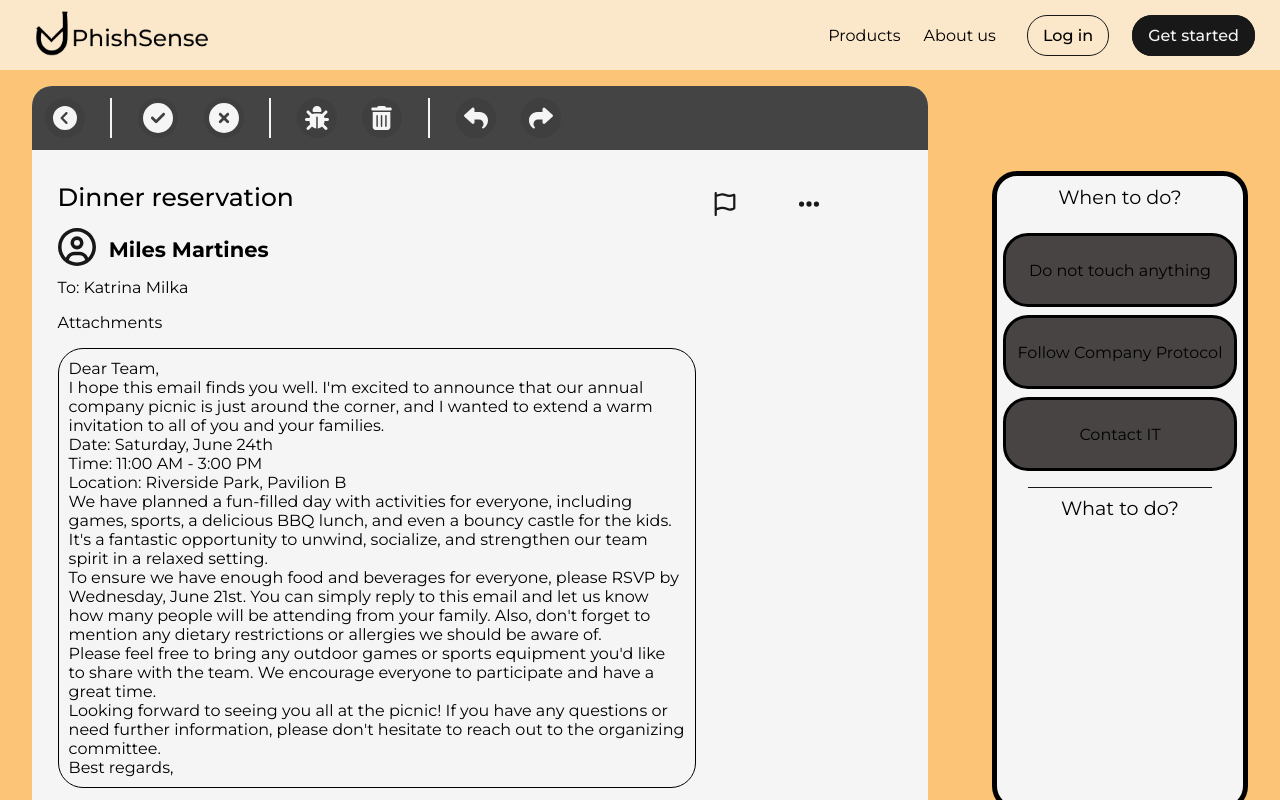
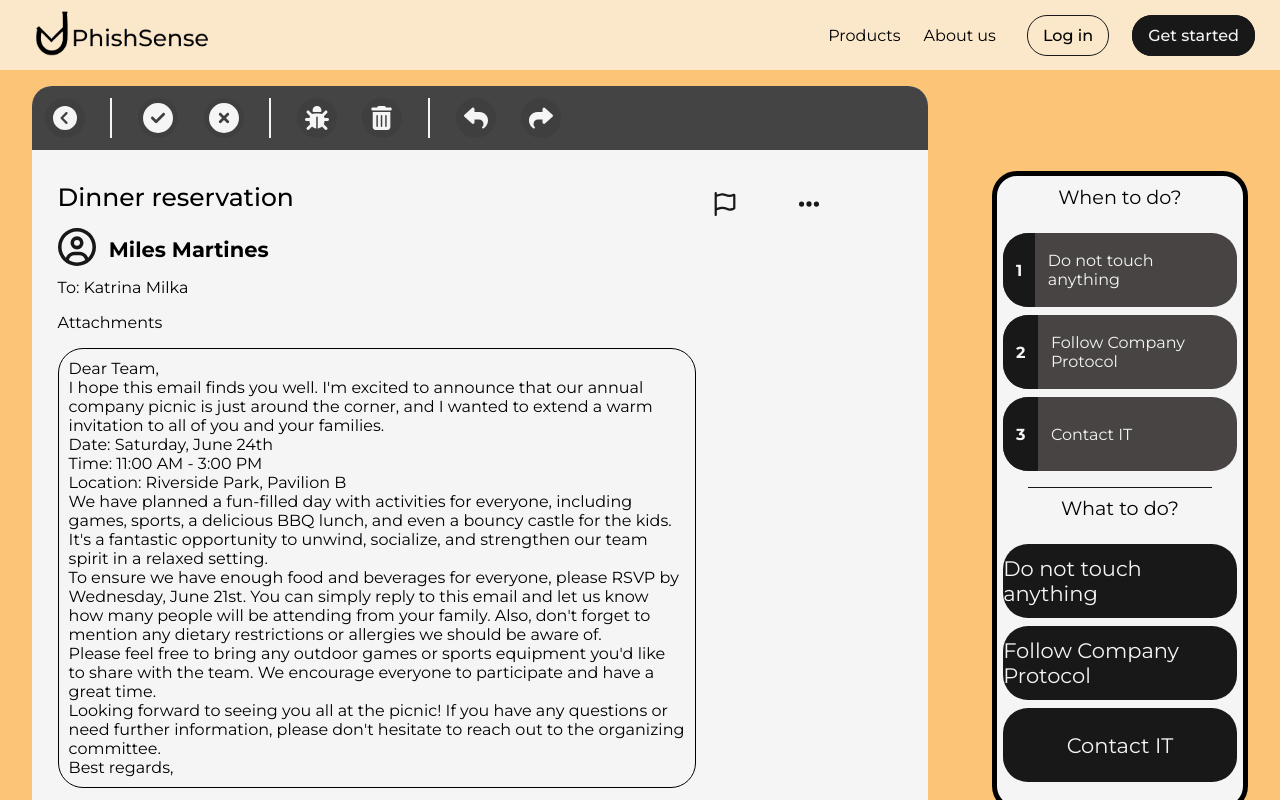
Before and after one commit to Que-sar/PhishSense, a React (Create React App) app: page /demo in a window 1280 px wide. Shown: the top 800 px of the page. Built offline with nearby package versions, Linux system fonts and the light colour scheme.

Commit message:
Some nice elements, buttons need setup

```diff
--- a/src/components/simulation/TodoPanel.css
+++ b/src/components/simulation/TodoPanel.css
@@ -43,17 +43,55 @@
   margin-bottom: 2vh;
 }
 
-.simText-container {
+.panel-button {
+  font-size: calc(16px + 0.390625vw);
+  background-color: rgb(24, 24, 24);
+}
+
+.panel-button:hover {
+  background-color: rgba(0, 0, 0, 0.65);
+  transition: background-color 0.3s ease;
+}
+
+.todo-placing > * {
   display: flex;
   justify-content: center;
   align-items: center;
-  border-style: solid;
   border-radius: 25px;
   margin-bottom: 1vh;
   height: 100%;
   width: 100%;
+  user-select: none;
+  color: whitesmoke;
+}
+
+.simText-container {
+  display: flex;
+  justify-content: space-between;
+  border-radius: 25px;
+  margin-bottom: 1vh;
   background-color: #484444;
   user-select: none;
+}
+
+.action-index {
+  display: flex;
+  justify-content: center;
+  align-items: center;
+  flex-basis: 10%;
+  height: 100%;
+  width: 100%;
+  padding-left: 1vw;
+  padding-right: 1vw;
+  border-radius: 25px 0px 0px 25px;
+  font-weight: bold;
+  background-color: rgb(24, 24, 24);
+}
+
+.action-place {
+  flex-basis: 90%;
+  margin-right: 2vw;
+  margin-left: 1vw;
 }
 
 .todo-rankingpanel-top {
--- a/src/components/simulation/TodoPanel.js
+++ b/src/components/simulation/TodoPanel.js
@@ -71,7 +71,8 @@ const TodoPanel = () => {
                         {...provided.draggableProps}
                         ref={provided.innerRef}
                       >
-                        {rankText.name}
+                        <div className="action-index">{index + 1}</div>
+                        <div className="action-place">{rankText.name}</div>
                       </div>
                     )}
                   </Draggable>
@@ -84,7 +85,11 @@ const TodoPanel = () => {
         <div className="horizontalLine"></div>
         <div className="todo-list-panel">
           <div className="todo-listingpanel-top">What to do?</div>
-          <div className="todo-placing"></div>
+          <div className="todo-placing">
+            {panelTexts.map((element) => (
+              <div className={`panel-button ${element.id}`}>{element.name}</div>
+            ))}
+          </div>
         </div>
       </DragDropContext>
     </div>
```
Also changed, not shown: src/components/simulation/placeHolder.svg (deleted).
